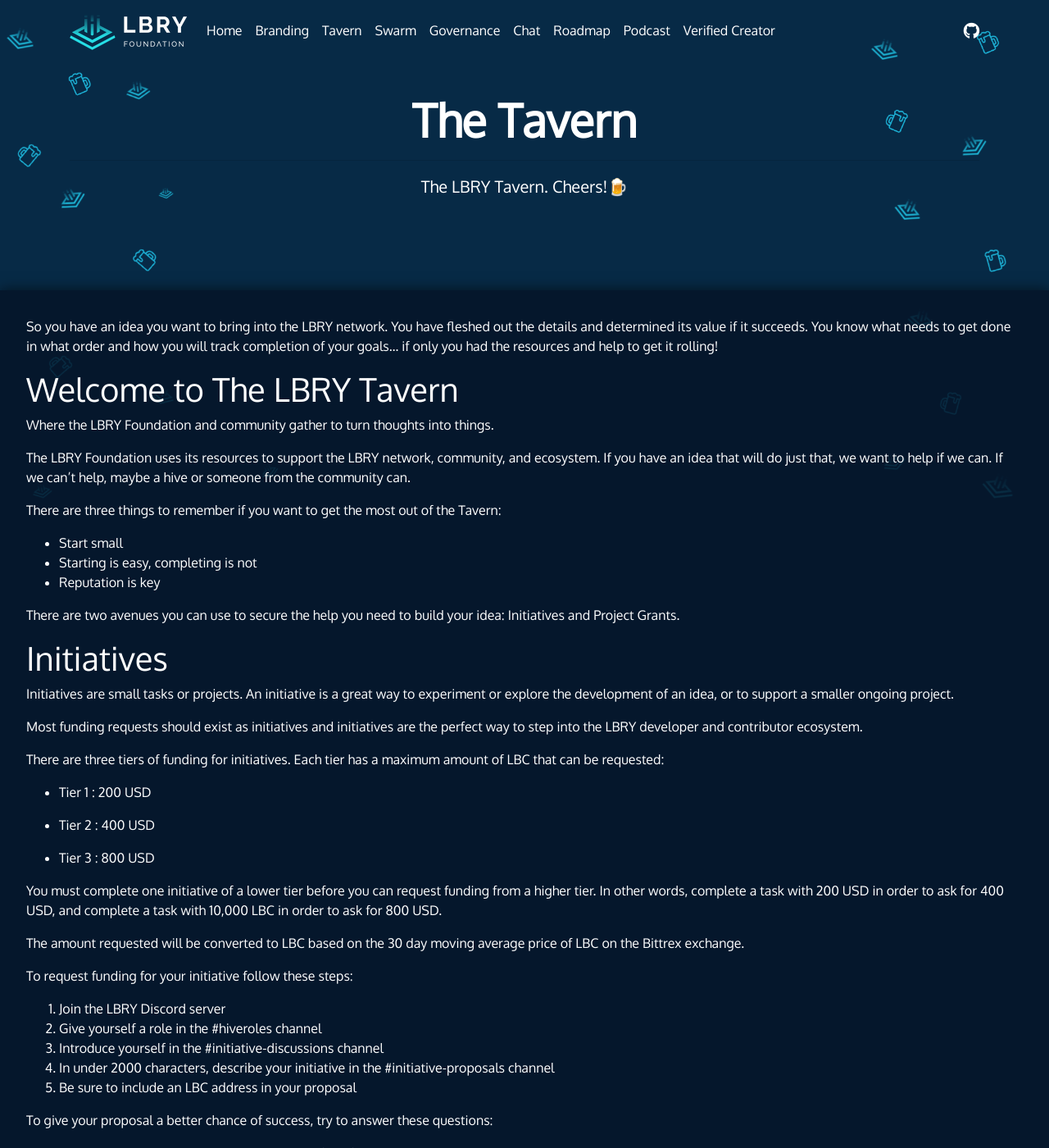
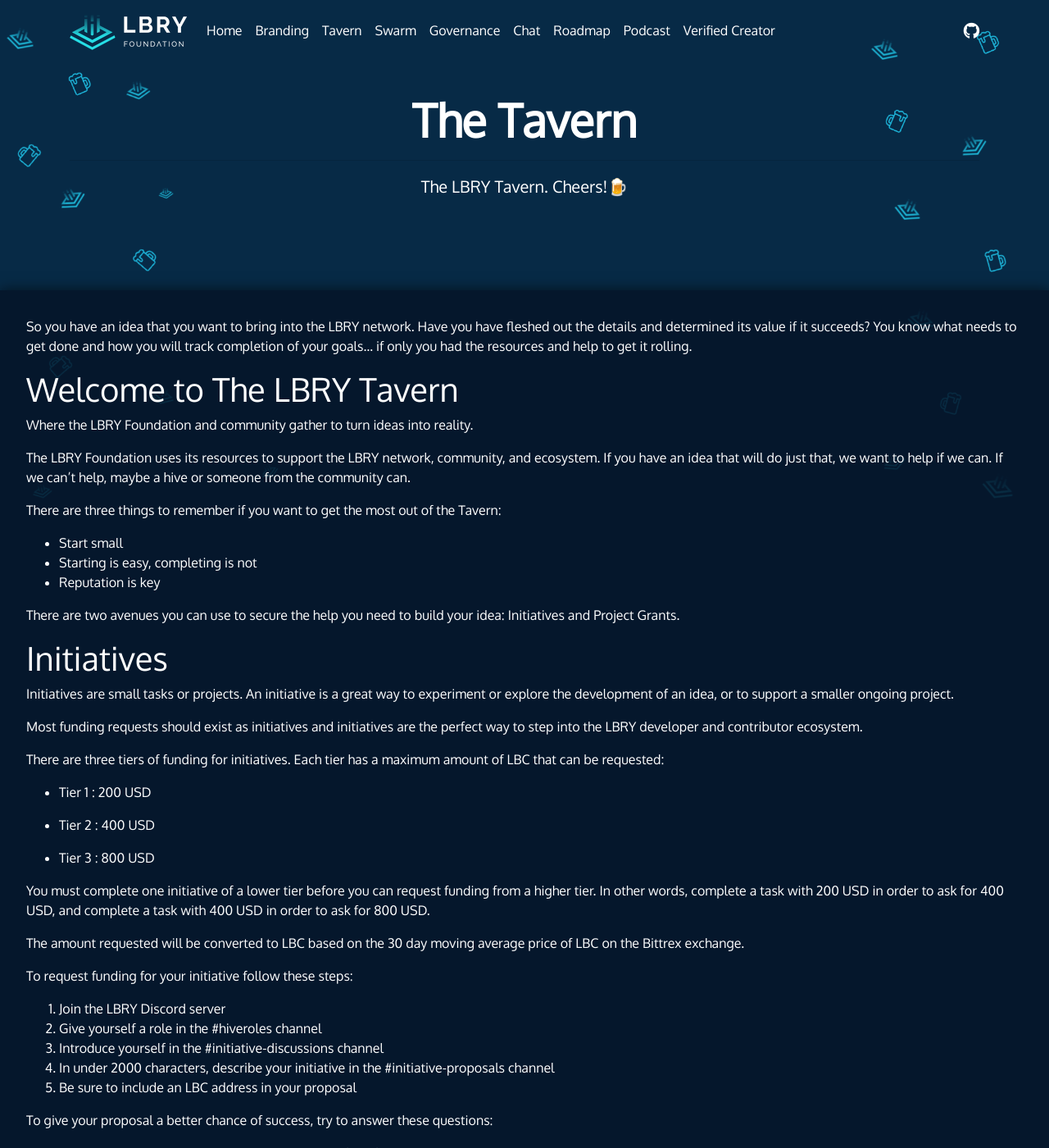
Before and after one commit to LBRYFoundation/lbryorg, a Jekyll site: the page built from pages/tavern.md, in a window 1280 px wide and 1400 px high. Shown: the whole window at 82% size. Built offline with Jekyll 4.4.1, drawn with Linux system fonts in a browser that asks for light colours; some of the changed text lies outside the part shown.

Commit message:
Corrections on the Tavern page

```diff
--- a/pages/tavern.md
+++ b/pages/tavern.md
@@ -7,13 +7,13 @@
 permalink : /tavern/
 ---
 
-So you have an idea you want to bring into the LBRY network. You have fleshed out the details and determined its value if it succeeds.
-You know what needs to get done in what order and how you will track completion of your goals... if only you had the resources and help to
-get it rolling!
+So you have an idea that you want to bring into the LBRY network. Have you have fleshed out the details and determined its value if it succeeds?
+You know what needs to get done and how you will track completion of your goals... if only you had the resources and help to
+get it rolling.
 
 # Welcome to The LBRY Tavern
 
-Where the LBRY Foundation and community gather to turn thoughts into things.
+Where the LBRY Foundation and community gather to turn ideas into reality.
 
 The LBRY Foundation uses its resources to support the LBRY network, community, and ecosystem.
 If you have an idea that will do just that, we want to help if we can. If we can’t help, maybe a hive or someone from the community can.
@@ -40,7 +40,7 @@
 
 - Tier 3 : 800 USD
 
-You must complete one initiative of a lower tier before you can request funding from a higher tier. In other words, complete a task with 200 USD in order to ask for 400 USD, and complete a task with 10,000 LBC in order to ask for 800 USD.
+You must complete one initiative of a lower tier before you can request funding from a higher tier. In other words, complete a task with 200 USD in order to ask for 400 USD, and complete a task with 400 USD in order to ask for 800 USD.
 
 The amount requested will be converted to LBC based on the 30 day moving average price of LBC on the Bittrex exchange.
 
```
Also changed, not shown: other parts of pages/tavern.md (+2 -2 lines).
